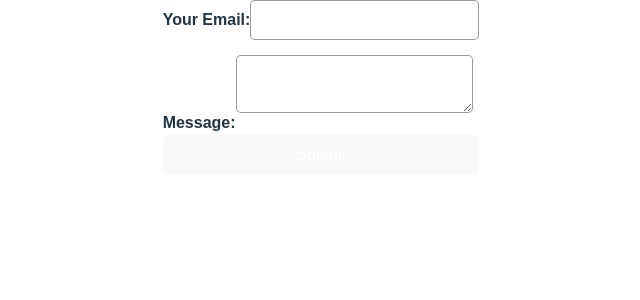
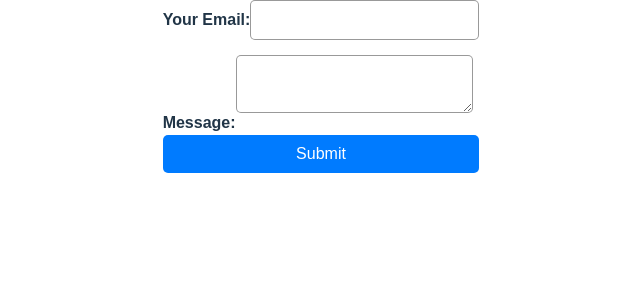
Before and after one commit to chaz9127/autofilly-landing-page, a React (Vite) app: page /feedback in a window 1280 px wide. Shown: the top 300 px of the page, without its empty margins (319-959 px from the left). Built offline with nearby package versions, Linux system fonts and the light colour scheme.

Commit message:
fixing dark and light theme

```diff
--- a/src/Pages/Feedback/Feedback.scss
+++ b/src/Pages/Feedback/Feedback.scss
@@ -38,16 +38,16 @@
 //     resize: vertical;
 //   }
 
-//   .btn-submit {
-//     padding: 10px;
-//     color: #fff;
-//     background-color: #007bff;
-//     border: none;
-//     border-radius: 5px;
-//     cursor: pointer;
-//     transition: background-color 0.3s;
-//   }
+  .btn-submit {
+    padding: 10px;
+    color: #fff;
+    background-color: #007bff;
+    border: none;
+    border-radius: 5px;
+    cursor: pointer;
+    transition: background-color 0.3s;
+  }
 
-//   .btn-submit:hover {
-//     background-color: #0056b3;
-//   }
+  .btn-submit:hover {
+    background-color: #0056b3;
+  }
--- a/src/index.css
+++ b/src/index.css
@@ -86,9 +86,6 @@ input, select, textarea {
       box-shadow: 0 0 3px 1px rgba(108, 117, 125, 1);
     }
   }
-  button {
-    background-color: #f9f9f9;
-  }
   input,
   select,
   textarea,
```
